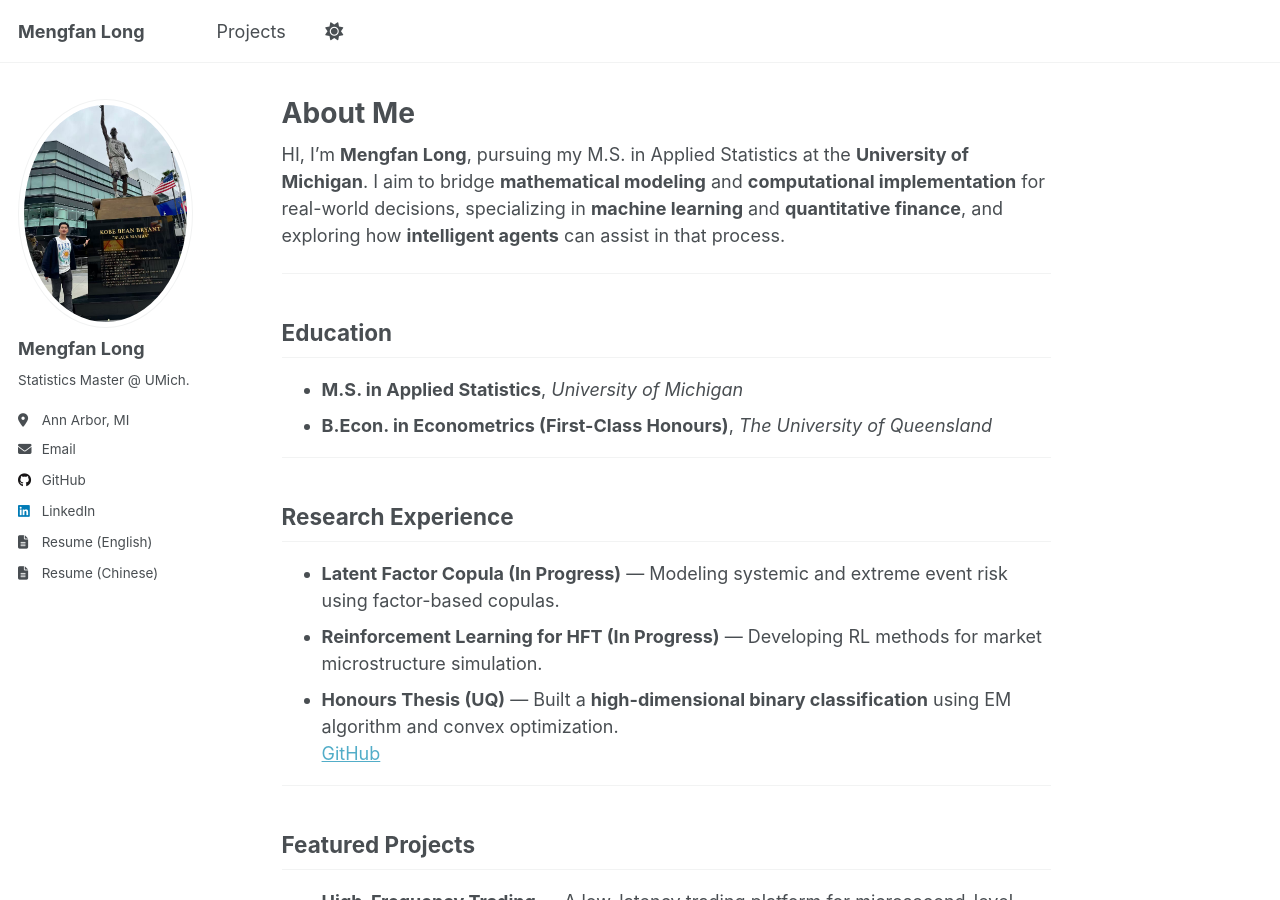
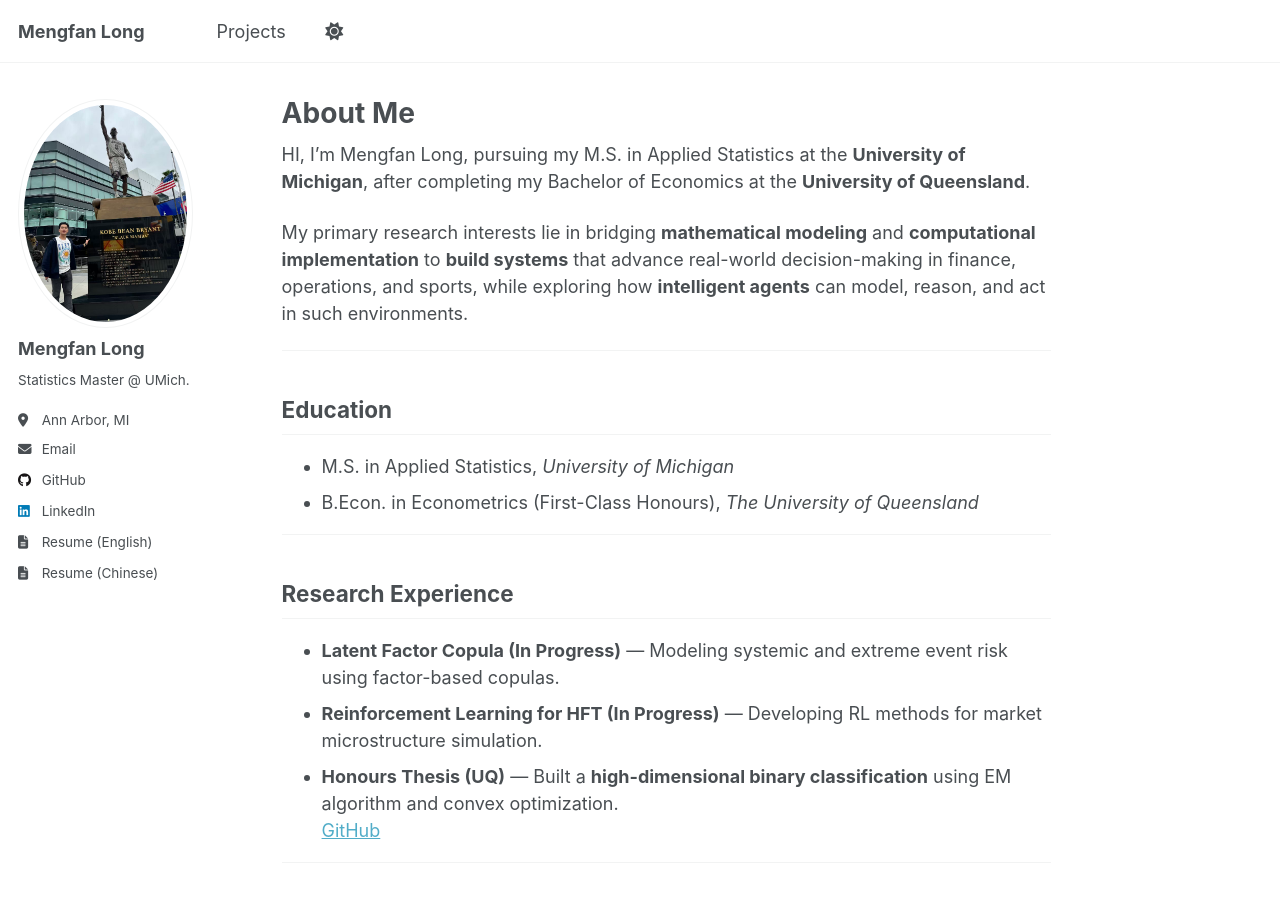
Before and after one commit to kevinlmf/kevinlmf.github.io, a Jekyll site: the page built from index.md, in a window 1280 px wide and 900 px high. Built offline with Jekyll 4.4.1, drawn with Linux system fonts in a browser that asks for light colours; a script that is not in the unit is left out.

Commit message:
Update index.md

```diff
--- a/index.md
+++ b/index.md
@@ -5,21 +5,16 @@ title: "About Me"
 author: Mengfan Long
 author_profile: true
 ---
-HI, I’m **Mengfan Long**, pursuing my M.S. in Applied Statistics at the **University of Michigan**.  I aim to bridge **mathematical modeling** and **computational implementation** for real-world decisions,  specializing in **machine learning** and **quantitative finance**, and exploring how **intelligent agents** can assist in that process.
+HI, I’m Mengfan Long, pursuing my M.S. in Applied Statistics at the **University of Michigan**, after completing my Bachelor of Economics at the **University of Queensland**.
 
-
-
-
-
-
-
+My primary research interests lie in bridging **mathematical modeling** and **computational implementation** to **build systems** that advance real-world decision-making in finance, operations, and sports, while exploring how **intelligent agents** can model, reason, and act in such environments.
 
 
 ---
 
 ##  Education
-- **M.S. in Applied Statistics**, *University of Michigan*
-- **B.Econ. in Econometrics (First-Class Honours)**, *The University of Queensland*
+- M.S. in Applied Statistics, *University of Michigan*
+- B.Econ. in Econometrics (First-Class Honours), *The University of Queensland*
 
 ---
 
```
